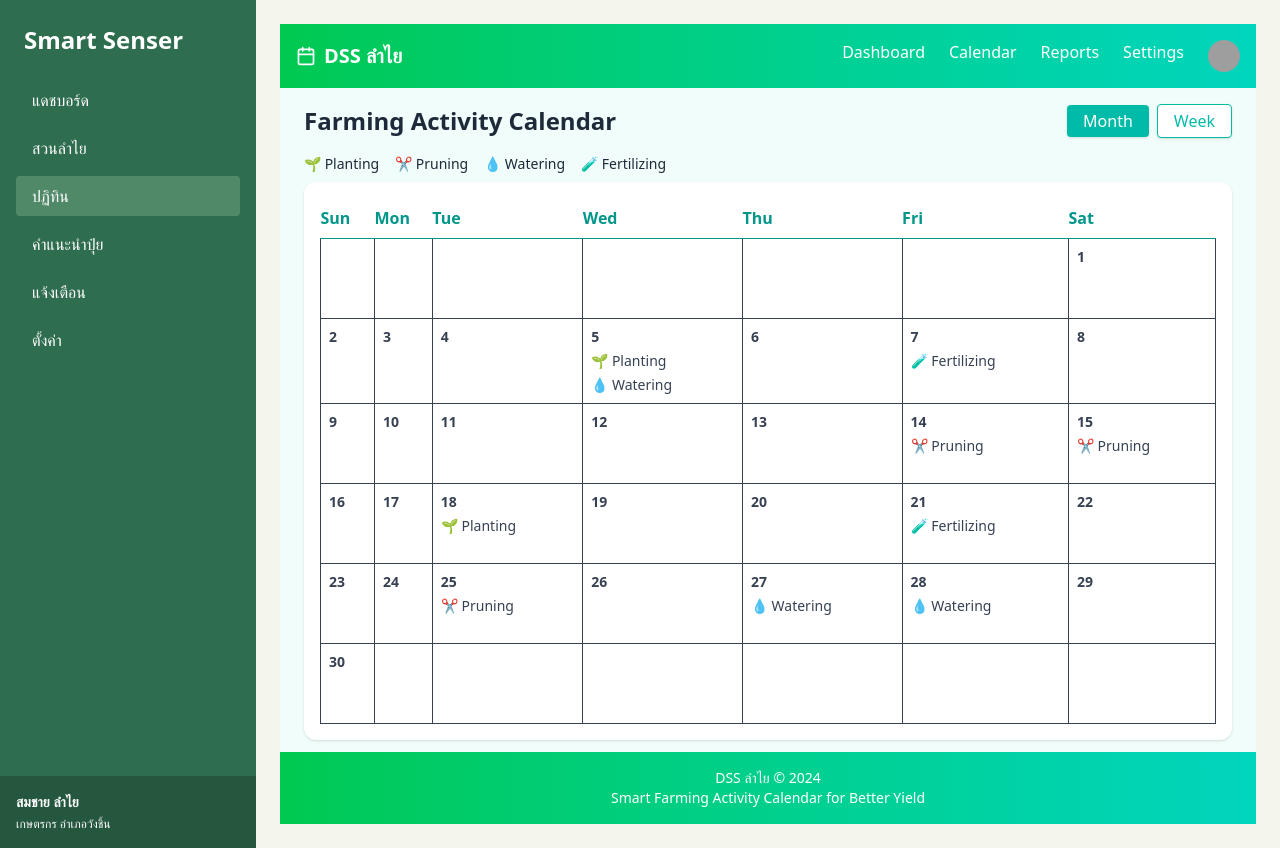
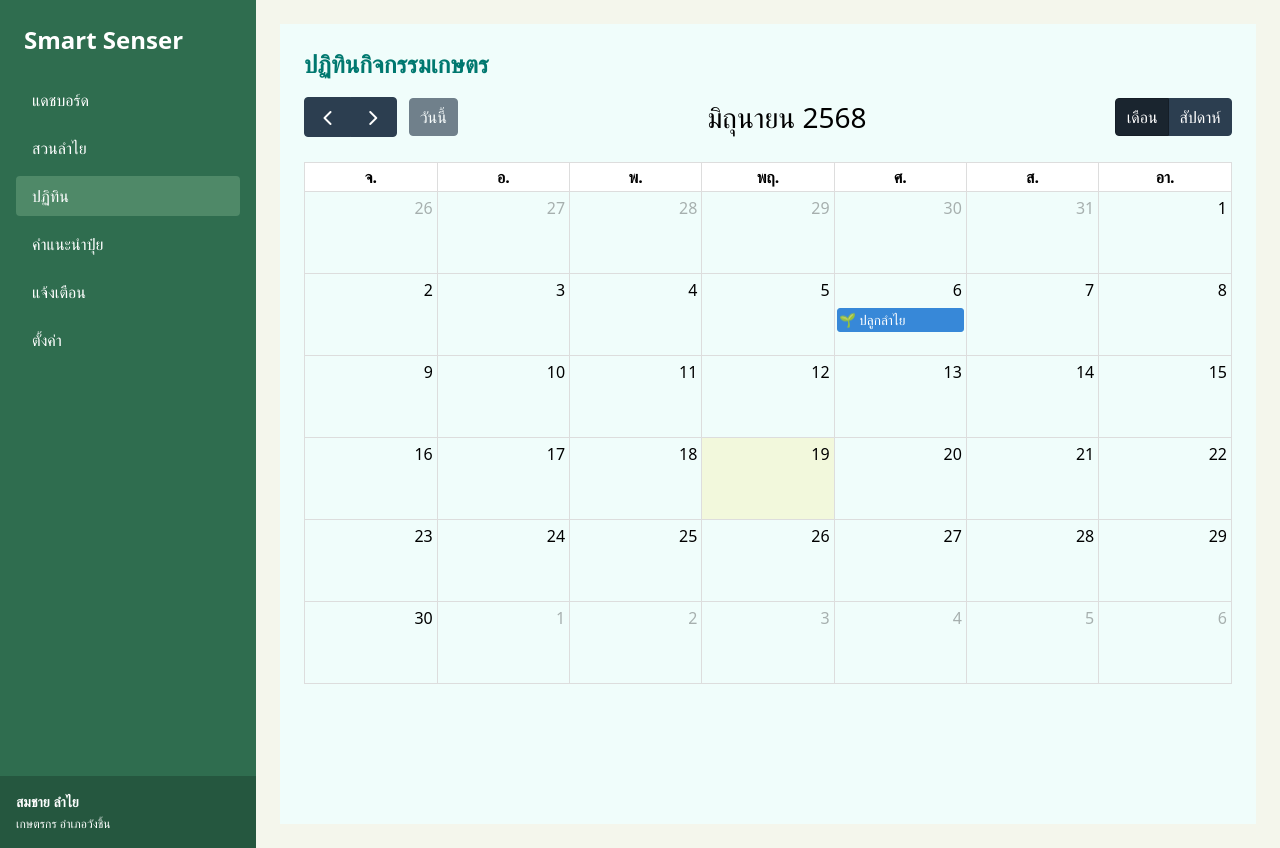
Before and after one commit to muffinchupachups/project_longan, a React (Vite) app: page /calendar in a window 1280 px wide. Built offline with nearby package versions, Linux system fonts and the light colour scheme; grey boxes are pictures that could not be loaded.

Commit message:
อัปเดตล่าสุด

```diff
--- a/package.json
+++ b/package.json
@@ -10,6 +10,10 @@
     "preview": "vite preview"
   },
   "dependencies": {
+    "@fullcalendar/core": "^6.1.17",
+    "@fullcalendar/daygrid": "^6.1.17",
+    "@fullcalendar/interaction": "^6.1.17",
+    "@fullcalendar/react": "^6.1.17",
     "@tailwindcss/vite": "^4.1.7",
     "lucide-react": "^0.511.0",
     "react": "^19.1.0",
--- a/src/pages/Calendartwo.tsx
+++ b/src/pages/Calendartwo.tsx
@@ -1,111 +1,76 @@
 import { useState } from "react";
-import { FiCalendar } from "react-icons/fi";
-
-
-const activities : Record<string, string[]> = {
-  "2024-06-05": ["🌱 Planting", "💧 Watering"],
-  "2024-06-07": ["🧪 Fertilizing"],
-  "2024-06-14": ["✂️ Pruning"],
-  "2024-06-15": ["✂️ Pruning"],
-  "2024-06-18": ["🌱 Planting"],
-  "2024-06-21": ["🧪 Fertilizing"],
-  "2024-06-25": ["✂️ Pruning"],
-  "2024-06-27": ["💧 Watering"],
-  "2024-06-28": ["💧 Watering"]
-};
-
-const daysOfWeek = ["Sun", "Mon", "Tue", "Wed", "Thu", "Fri", "Sat"];
+import FullCalendar from "@fullcalendar/react";
+import dayGridPlugin from "@fullcalendar/daygrid";
+import interactionPlugin from "@fullcalendar/interaction";
+import thLocale from "@fullcalendar/core/locales/th";
 
 export default function CalendarPage() {
-  const [,setView] = useState("month");
-  const year = 2024;
-  const month = 5; // June (0-indexed)
-  const date = new Date(year, month, 1);
-  const startDay = date.getDay();
-  const daysInMonth = new Date(year, month + 1, 0).getDate();
+  const [events, setEvents] = useState([
+    { title: "🌱 ปลูกลำไย", date: "2025-06-06" },
+  ]);
+  const [selectedDate, setSelectedDate] = useState<string | null>(null);
+  const [newEventTitle, setNewEventTitle] = useState("");
 
-  const calendar = [];
-  let currentDay = 1 - startDay;
+  const handleDateClick = (arg: any) => {
+    setSelectedDate(arg.dateStr);
+  };
 
-  for (let week = 0; week < 6; week++) {
-    const weekRow = [];
-    for (let day = 0; day < 7; day++) {
-      const currentDate = new Date(year, month, currentDay);
-      const key = currentDate.toISOString().split("T")[0];
-      const acts = activities[key];
-
-      weekRow.push(
-        <td key={day} className="h-20 border p-2 align-top text-sm text-gray-700">
-          {currentDay > 0 && currentDay <= daysInMonth ? (
-            <>
-              <div className="font-semibold mb-1">{currentDay}</div>
-              {acts && (
-                <ul className="space-y-1">
-                  {acts.map((a, idx) => (
-                    <li key={idx}>{a}</li>
-                  ))}
-                </ul>
-              )}
-            </>
-          ) : null}
-        </td>
-      );
-      currentDay++;
+  const handleAddEvent = () => {
+    if (selectedDate && newEventTitle.trim()) {
+      setEvents([...events, { title: newEventTitle, date: selectedDate }]);
     }
-    calendar.push(<tr key={week}>{weekRow}</tr>);
-  }
+    setSelectedDate(null);
+    setNewEventTitle("");
+  };
 
   return (
-    <div className="min-h-screen bg-[#F0FDFB] text-gray-800 flex flex-col">
-      {/* Header */}
-      <header className="bg-gradient-to-r from-green-500 to-teal-400 p-4 flex items-center justify-between">
-        <div className="flex items-center gap-2 text-white text-xl font-semibold">
-          <FiCalendar /> DSS ลำไย
+    <div className="p-6 bg-[#f0fdfb] min-h-screen">
+      <h2 className="text-2xl font-semibold mb-4 text-teal-700">ปฏิทินกิจกรรมเกษตร</h2>
+      <FullCalendar
+        plugins={[dayGridPlugin, interactionPlugin]}
+        initialView="dayGridMonth"
+        locale={thLocale}
+        events={events}
+        dateClick={handleDateClick}
+        height="auto"
+        headerToolbar={{
+          left: "prev,next today",
+          center: "title",
+          right: "dayGridMonth,dayGridWeek"
+        }}
+        editable={true}
+        selectable={true}
+      />
+
+      {/* Modal เพิ่มกิจกรรม */}
+      {selectedDate && (
+        <div className="fixed inset-0 bg-black bg-opacity-40 flex items-center justify-center z-50">
+          <div className="bg-white rounded-lg shadow-lg p-6 w-96">
+            <h3 className="text-lg font-semibold text-teal-700 mb-2">เพิ่มกิจกรรมในวันที่ {selectedDate}</h3>
+            <input
+              type="text"
+              placeholder="เช่น 🌱 ปลูกลำไย"
+              className="w-full border rounded px-4 py-2 mb-4"
+              value={newEventTitle}
+              onChange={(e) => setNewEventTitle(e.target.value)}
+            />
+            <div className="flex justify-end gap-2">
+              <button
+                onClick={() => setSelectedDate(null)}
+                className="px-4 py-1 rounded bg-gray-200 hover:bg-gray-300"
+              >
+                ยกเลิก
+              </button>
+              <button
+                onClick={handleAddEvent}
+                className="px-4 py-1 rounded bg-teal-600 text-white hover:bg-teal-700"
+              >
+                บันทึก
+              </button>
+            </div>
+          </div>
         </div>
-        <nav className="flex gap-6 text-white font-medium">
-          <a href="#">Dashboard</a>
-          <a href="#">Calendar</a>
-          <a href="#">Reports</a>
-          <a href="#">Settings</a>
-          <img src="https://i.pravatar.cc/32" alt="profile" className="rounded-full w-8 h-8" />
-        </nav>
-      </header>
-
-      {/* Title and Switch View */}
-      <div className="px-6 py-4 flex items-center justify-between">
-        <h2 className="text-2xl font-semibold">Farming Activity Calendar</h2>
-        <div className="space-x-2">
-          <button onClick={() => setView("month")} className="bg-teal-500 text-white px-4 py-1 rounded shadow">Month</button>
-          <button onClick={() => setView("week")} className="bg-white border text-teal-500 px-4 py-1 rounded shadow">Week</button>
-        </div>
-      </div>
-
-      {/* Legend */}
-      <div className="px-6 text-sm flex gap-4 mb-2">
-        <span className="flex items-center gap-1">🌱 Planting</span>
-        <span className="flex items-center gap-1">✂️ Pruning</span>
-        <span className="flex items-center gap-1">💧 Watering</span>
-        <span className="flex items-center gap-1">🧪 Fertilizing</span>
-      </div>
-
-      {/* Calendar */}
-      <div className="bg-white mx-6 rounded-xl shadow p-4 overflow-auto">
-        <table className="w-full border-collapse">
-          <thead>
-            <tr>
-              {daysOfWeek.map((day) => (
-                <th key={day} className="py-2 text-teal-600 border-b text-left">{day}</th>
-              ))}
-            </tr>
-          </thead>
-          <tbody>{calendar}</tbody>
-        </table>
-      </div>
-
-      {/* Footer */}
-      <footer className="mt-auto bg-gradient-to-r from-green-500 to-teal-400 text-white text-center py-4 text-sm">
-        DSS ลำไย © 2024 <br /> Smart Farming Activity Calendar for Better Yield
-      </footer>
+      )}
     </div>
   );
 }
```
Also changed, not shown: 1 other file (tests, documents, lock files or other folders).
